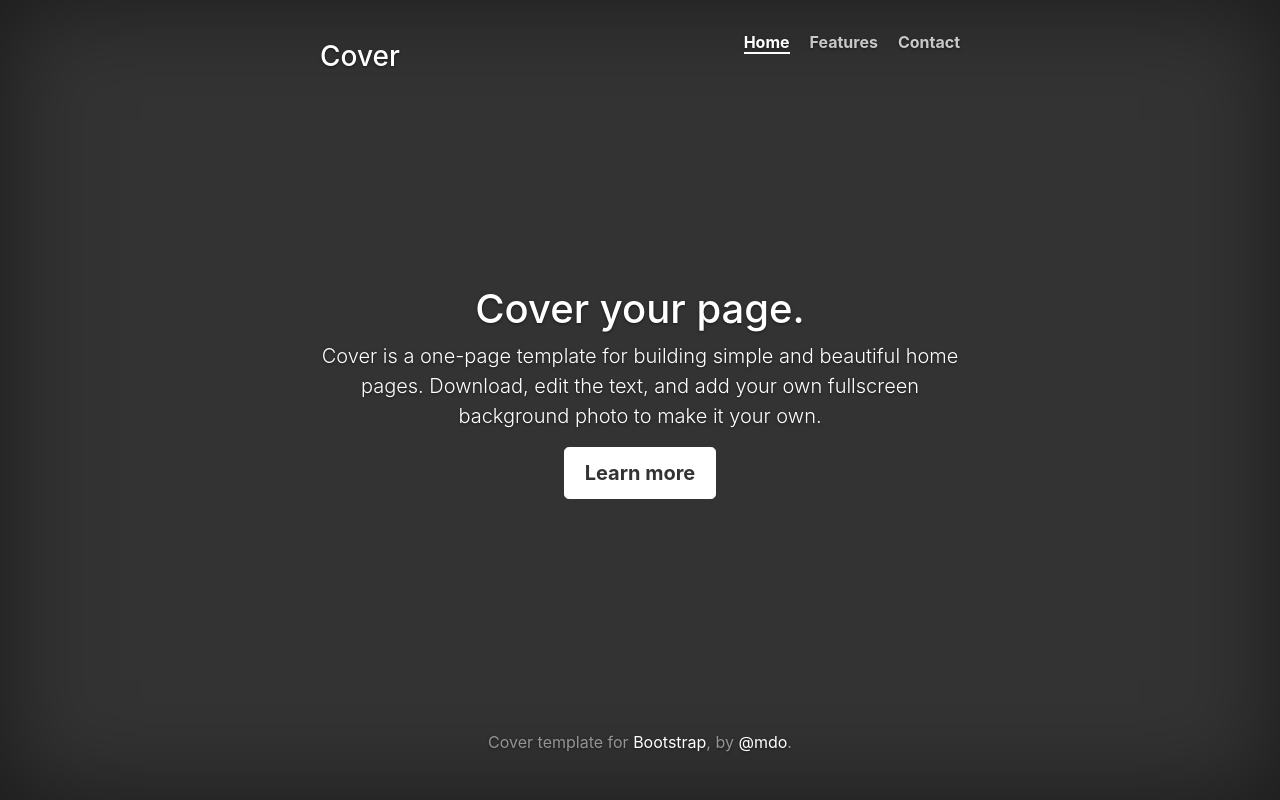
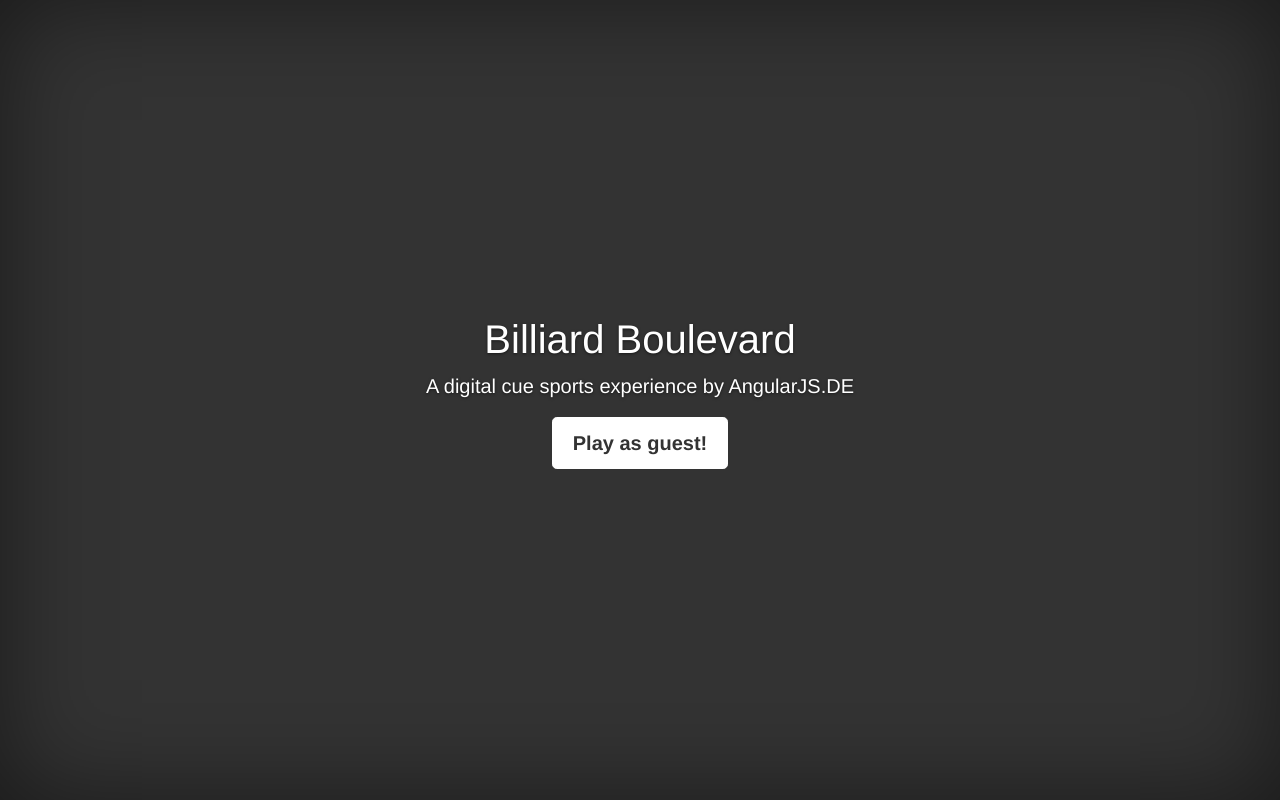
Before and after one commit to justphil/billiard-client, a plain HTML site: page app/index.html in a window 1280 px wide. Drawn offline with nearby package versions, Linux system fonts and the light colour scheme.

Commit message:
minor content + stylesheet changes

```diff
--- a/app/index.html
+++ b/app/index.html
@@ -30,9 +30,10 @@
 
         <div class="cover-container">
 
+            <!--
             <div class="masthead clearfix">
                 <div class="inner">
-                    <h3 class="masthead-brand">Cover</h3>
+                    <h3 class="masthead-brand">Billiard Boulevard</h3>
                     <ul class="nav masthead-nav">
                         <li class="active"><a href="#">Home</a></li>
                         <li><a href="#">Features</a></li>
@@ -40,20 +41,25 @@
                     </ul>
                 </div>
             </div>
+            -->
 
             <div class="inner cover">
-                <h1 class="cover-heading">Cover your page.</h1>
-                <p class="lead">Cover is a one-page template for building simple and beautiful home pages. Download, edit the text, and add your own fullscreen background photo to make it your own.</p>
+                <h1 class="cover-heading">Billiard Boulevard</h1>
                 <p class="lead">
-                    <a href="#" class="btn btn-lg btn-default">Learn more</a>
+                    A digital cue sports experience by <a href="http://angularjs.de" target="_blank">AngularJS.DE</a>
+                </p>
+                <p class="lead">
+                    <a href="#" class="btn btn-lg btn-default">Play as guest!</a>
                 </p>
             </div>
 
+            <!--
             <div class="mastfoot">
                 <div class="inner">
-                    <p>Cover template for <a href="http://getbootstrap.com">Bootstrap</a>, by <a href="https://twitter.com/mdo">@mdo</a>.</p>
+                    <p>Built with <3 by <a href="http://angularjs.de" target="_blank">AngularJS.DE</a></p>
                 </div>
             </div>
+            -->
 
         </div>
 
--- a/app/styles/cover.css
+++ b/app/styles/cover.css
@@ -23,6 +23,10 @@ a:hover {
 /*
  * Base structure
  */
+
+* {
+    font-family: "Source Sans Pro", "Helvetica Neue", Helvetica, Arial, sans-serif;
+}
 
 html,
 body {
```
